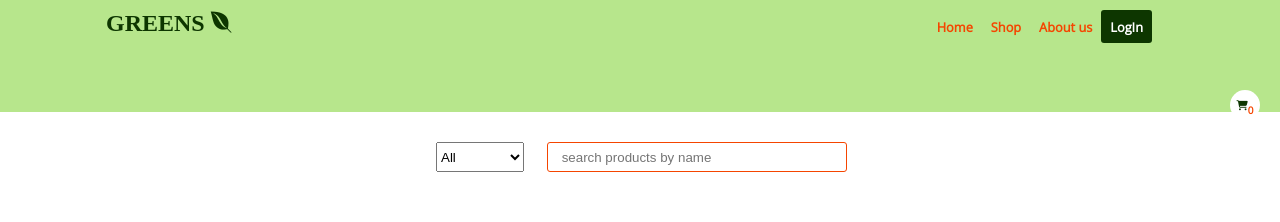
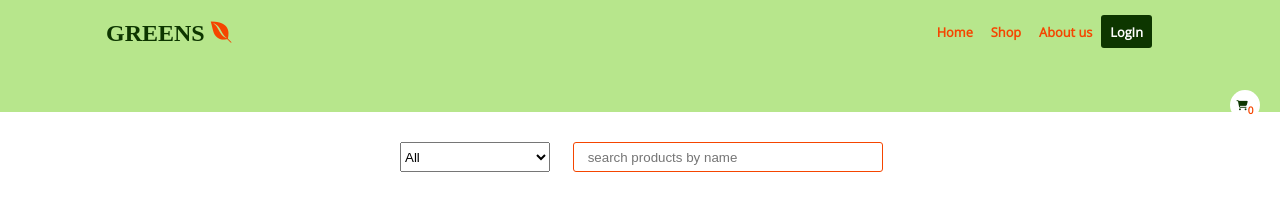
Before and after one commit to muirurii/grocery, a React (Create React App) app: page /shop in a window 1280 px wide. Shown: the top 222 px of the page. Built offline with nearby package versions, Linux system fonts and the light colour scheme; some icons are missing; a web font is replaced by a local one.

Commit message:
Fixed scroll issues on products and cart pages

```diff
--- a/src/components/layout/Cart/Cart.jsx
+++ b/src/components/layout/Cart/Cart.jsx
@@ -5,8 +5,6 @@ import CartItem from "./CartItem";
 const Cart = () => {
 
     const {products,isCartOpen,dispatch} = useContext(GlobalContext);
-
-    const scrollY = window.scrollY;
 
     const closeCart = ()=>{
          dispatch({
@@ -22,7 +20,7 @@ const Cart = () => {
 
     return isCartOpen && (
          <div className="cart">
-            <section style={{top:scrollY+30}}>
+            <section>
                 <button className="close-cart" onClick={closeCart}><i className="fas fa-arrow-left"></i></button>
             <h2>Selected Products</h2>
             {productsInCart.length ? (
--- a/src/components/layout/Cart/ProductCard.jsx
+++ b/src/components/layout/Cart/ProductCard.jsx
@@ -16,6 +16,9 @@ const ProductCard = ({product}) => {
             payload:'',
         });
     }
+    const toTop = ()=>{
+        window.scrollTo(0,0);
+    }
     const isThisInCart = product.isInCart;
     return (
 
@@ -28,7 +31,7 @@ const ProductCard = ({product}) => {
                 </div>
                 {isThisInCart ? <button onClick={toggleCart} className="view-in-cart">View in cart</button> :
                 <button onClick={addToCart} className="add-cart">Add to cart <i className="fas fa-cart-plus"></i></button>}
-               <Link to={`/shop/${product.name.toLowerCase()}`}><button className="more">More</button></Link>
+               <Link to={`/shop/${product.name.toLowerCase()}`}><button onClick={toTop} className="more">More</button></Link>
             </article>
 
     )
--- a/src/components/pages/Shop/Product.jsx
+++ b/src/components/pages/Shop/Product.jsx
@@ -1,11 +1,10 @@
 import ProductCard from "../../layout/Cart/ProductCard";
-import { useContext } from "react";
+import { useContext} from "react";
 import { GlobalContext } from "../../store/GlobalState";
 import { useParams } from "react-router";
 import { useNavigate } from "react-router";
 
 const ProductPage = () => {
-    window.scrollTo(0,0)
     const {products} = useContext(GlobalContext);
     const {productname} = useParams();
 
--- a/src/components/pages/Shop/Shop.jsx
+++ b/src/components/pages/Shop/Shop.jsx
@@ -15,7 +15,7 @@ const Shop = () => {
             <section className="product-container">
             {   filteredProducts.length ?
                 filteredProducts.map((product,index)=>{
-                    return <ProductCard key={index} product = {product}/>
+                    return <ProductCard key={product.id} product = {product}/>
                 }) : 'No products found try searching for something else'
             }</section>
             </section>
--- a/src/components/store/StateReducer.jsx
+++ b/src/components/store/StateReducer.jsx
@@ -27,7 +27,7 @@ const StateReducer = (state,action)=>{
         case "removeFromCart":{
             return{
                 ...state,
-                products:state.products.map(product => action.payload === product.id ? {...product,isInCart:false}: product )
+                products:state.products.map(product => action.payload === product.id ? {...product,isInCart:false,amount:1}: product )
             }
         }
         case "filter":{
--- a/src/index.css
+++ b/src/index.css
@@ -108,12 +108,16 @@ header {
 
 header h1 {
     font-size: 1.5rem;
-    padding-left: 4em;
+    padding: .4em 0 0 4em;
+}
+
+header h1 i {
+    color: var(--mainOrange);
 }
 
 .main-nav {
     position: absolute;
-    top: 1em;
+    top: 1.5em;
     right: 10%;
 }
 
@@ -136,6 +140,18 @@ header h1 {
     background-color: var(--mainGreen);
     border-radius: 3px;
     border: none;
+    color: #fff;
+}
+
+.main-nav a {
+    transition: 300ms ease-in-out;
+}
+
+.main-nav a:hover {
+    color: var(--mainGreen);
+}
+
+.main-nav .login a:hover {
     color: #fff;
 }
 
@@ -567,11 +583,11 @@ main h1 {
     padding: .5em 0 .5em 1em;
     border-radius: 3px;
     border: 1px solid var(--mainOrange);
-    min-width: 300px;
+    min-width: 310px;
 }
 
 .search-bar select {
-    min-width: 80px;
+    min-width: 150px;
     height: 30px;
     margin: 0 1em;
 }
@@ -580,7 +596,8 @@ main h1 {
     width: 320px;
     min-height: 400px;
     background-color: #fff;
-    position: absolute;
+    position: fixed;
+    top: 40px;
     left: 50%;
     transform: translateX( -50%);
     z-index: 50;
@@ -605,7 +622,7 @@ main h1 {
 .cart::after {
     content: '';
     background-color: rgba(211, 221, 213, 0.466);
-    backdrop-filter: blur(20px);
+    /* backdrop-filter: blur(20px); */
     width: 100vw;
     position: absolute;
     top: 0px;
```
